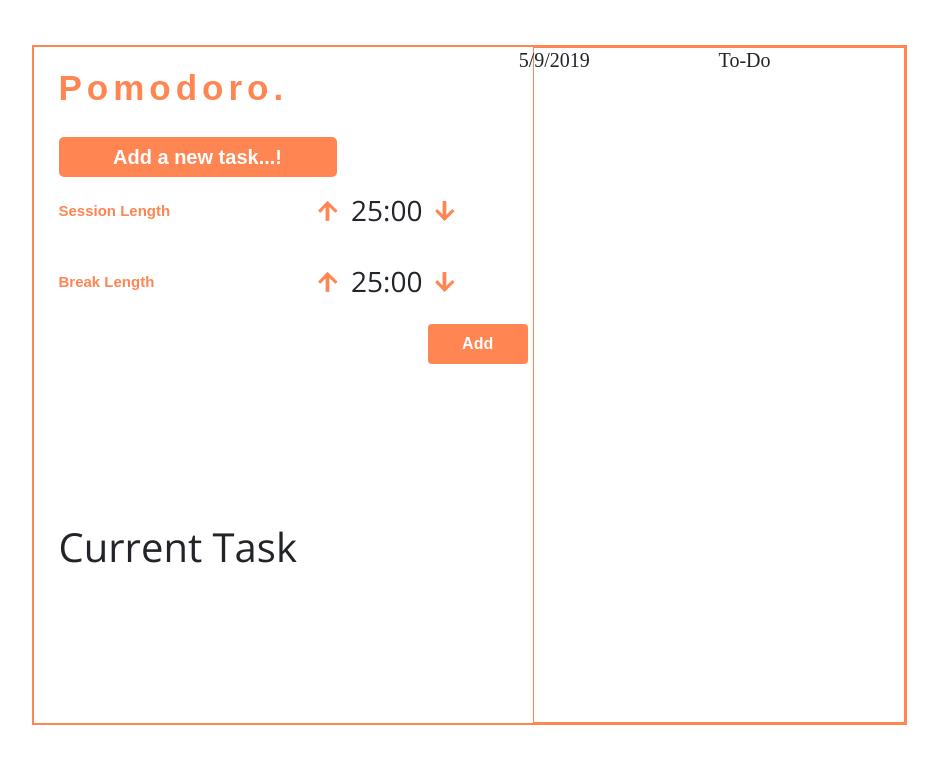
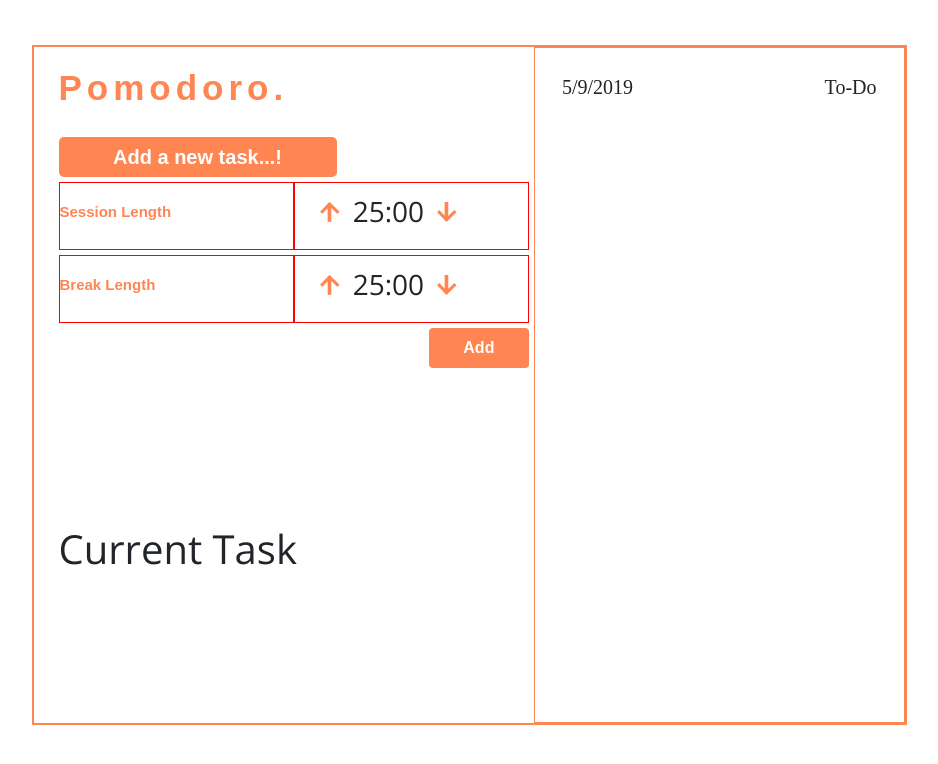
Before and after one commit to Gc0rp/react-pomodoro, a React app: page / in a window 1280 px wide. Shown: the top 764 px of the page, without its empty margins (171-1109 px from the left). Built offline with nearby package versions, Linux system fonts and the light colour scheme.

Commit message:
Added Interface and updated styles for todo display.

```diff
--- /dev/null
+++ b/src/Interfaces/Task.ts
@@ -0,0 +1,4 @@
+export default interface Task{
+    taskName: string;
+    time: string;
+}
--- a/src/components/DateOfToday.js
+++ b/src/components/DateOfToday.js
@@ -5,7 +5,7 @@ const date = new Date();
 
 const DateOfToday = () => (
     <h1 style={todoStyle}>
-        {(date.getDay() + 1).toString() + '/' + (date.getMonth() + 1).toString() + '/' + date.getFullYear().toString()}
+        {(date.getDate()).toString() + '/' + (date.getMonth() + 1).toString() + '/' + date.getFullYear().toString()}
     </h1>
 );
 
--- a/src/components/ListOfTodo.js
+++ b/src/components/ListOfTodo.js
@@ -12,11 +12,11 @@ class ListOfTodo extends React.Component{
     render(){
         return (
             <div style={BoxStyle}>
-                <div className="row" style={{display: "flex"}}>
-                    <div className="col-lg-6">
+                <div className="row" style={{padding: "27px"}}>
+                    <div className="col-lg-6 list-of-todo-label">
                         <DateOfToday />
                     </div>
-                    <div className="col-lg-6">
+                    <div className="col-lg-6 list-of-todo-label" style={{textAlign: "right"}}>
                         <h5 style={todoStyle}>To-Do</h5>
                     </div>
                 </div>
--- a/src/components/SetTask.js
+++ b/src/components/SetTask.js
@@ -24,10 +24,10 @@ class SetTask extends React.Component{
                 </div>
 
                 <div className="col-lg-12" style={{display: "flex"}}>
-                    <div className="col-lg-6">
+                    <div className="col-lg-6 setTaskLabel">
                         <SubHeading>Session Length</SubHeading>
                     </div>
-                    <div className="col-lg-6" style={{padding: "12px", display: "flex"}}>
+                    <div className="col-lg-6 setTaskLabel" style={{padding: "12px", display: "flex"}}>
                         <ArrowUp />
                         <h3>25:00</h3>
                         <ArrowDown />
@@ -35,10 +35,10 @@ class SetTask extends React.Component{
                 </div>
 
                 <div className="col-lg-12" style={{display: "flex"}}>
-                    <div className="col-lg-6">
+                    <div className="col-lg-6 setTaskLabel">
                         <SubHeading>Break Length</SubHeading>
                     </div>
-                    <div className="col-lg-6" style={{padding: "12px", display: "flex"}}>
+                    <div className="col-lg-6 setTaskLabel" style={{padding: "12px", display: "flex"}}>
                         <ArrowUp />
                         <h3>25:00</h3>
                         <ArrowDown />
@@ -46,7 +46,7 @@ class SetTask extends React.Component{
                 </div>
 
                 <div className="col-lg-12" style={{textAlign: "right"}}>
-                    <AddButton></AddButton>
+                    <AddButton />
                 </div>
             </Fragment>
         );
--- a/src/constants/css/reset.js
+++ b/src/constants/css/reset.js
@@ -25,8 +25,13 @@ const reset = css`
         margin: 5px;
     }
 
-    .col-lg-6{
+    .setTaskLabel{
         padding-left: 0px;
+        border: 1px solid red;
+    }
+
+    .list-of-todo-label{
+        text-align: left;
     }
 
     ::placeholder{
```
Also changed, not shown: src/actions/AddNewTask.js (added, +11 -0 lines), src/actions/index.js (deleted).
